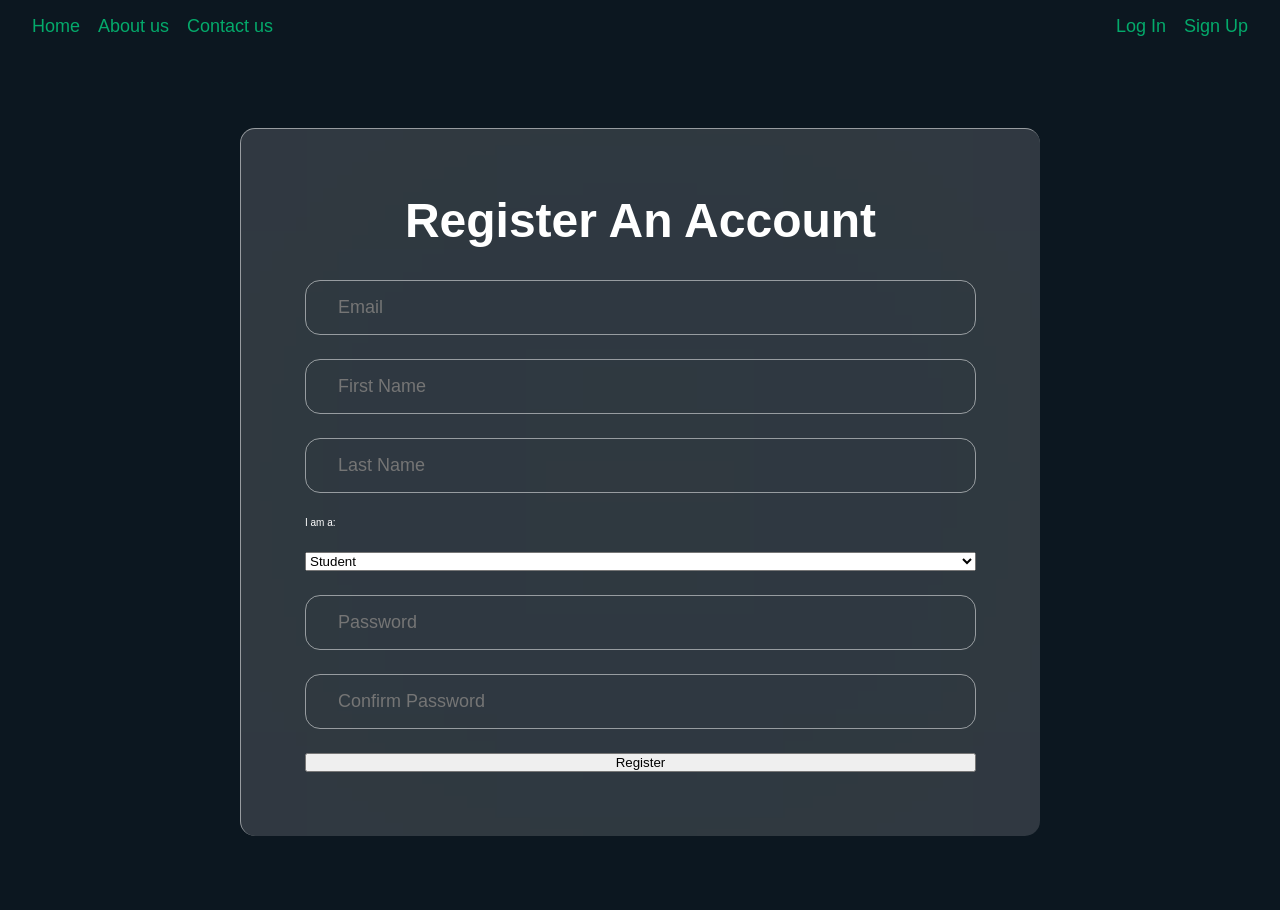
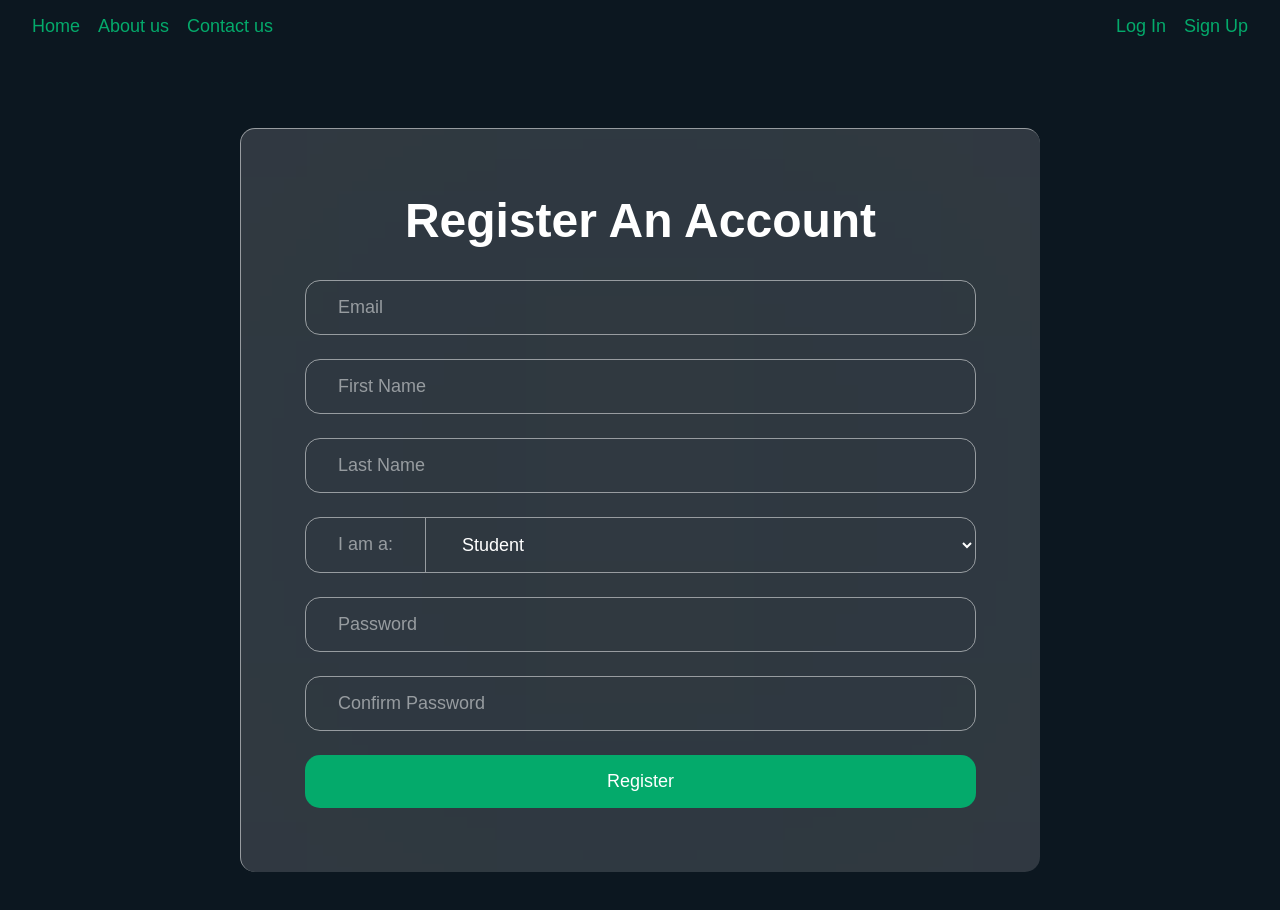
Before and after one commit to SookX/FreshEd, a React (Vite) app in the folder frontend/: page /register in a window 1280 px wide. Shown: the top 910 px of the page. Built offline with nearby package versions, Linux system fonts and the light colour scheme; a web font is replaced by a local one.

Commit message:
Register Page

```diff
--- a/frontend/src/css/account.css
+++ b/frontend/src/css/account.css
@@ -36,7 +36,6 @@
 
 .form-account input {
     background-color: transparent;
-    border: none;
     border-radius: 15px;
     padding: 1.6rem 3.2rem;
     color: white;
@@ -47,6 +46,62 @@
     transition: 0.2s;
 }
 
-.account-container:hover input {
+.form-account input::placeholder,
+.form-account label {
+    color: rgba(255, 255, 255, 0.5);
+}
+
+.account-select {
+    display: flex;
+    /* box-sizing: content-box; */
+
+    background-color: transparent;
+    border-radius: 15px;
+    color: white;
+    font-size: 1.8rem;
+    font-family: inherit;
+    border: solid 1px rgba(255, 255, 255, 0.5);
+
+    transition: 0.2s;
+}
+
+.account-select label {
+    /* background-color: var(--green-tint-1); */
+    padding: 1.6rem 3.2rem;
+
+    /* border-radius: 15px; */
+
+    border-right: solid 1px rgba(255, 255, 255, 0.5);
+
+    /* width: 20%; */
+
+    transition: 0.2s;
+}
+
+.account-container:hover .account-select label {
+    border-right: solid 1px var(--green);
+}
+
+.account-select select {
+    padding: 1.6rem 3.2rem;
+}
+
+.form-account select {
+    cursor: pointer;
+    background-color: transparent;
+    border: none;
+    color: white;
+    font-size: 1.8rem;
+    font-family: inherit;
+
+    flex-grow: 1;
+}
+
+.form-account option {
+    color: var(--bg);
+}
+
+.account-container:hover input,
+.account-container:hover .account-select {
     border: solid 1px var(--green);
 }
--- a/frontend/src/screens/Register.jsx
+++ b/frontend/src/screens/Register.jsx
@@ -69,12 +69,14 @@ const Register = () => {
                         onChange={(e) => setLastName(e.target.value)}
                     />
 
-                    <label htmlFor="role">I am a:</label>
+                    <div className="account-select">
+                        <label htmlFor="role">I am a:</label>
 
-                    <select value={role} onChange={(e) => setRole(e.target.value)} id="role">
-                        <option value={0}>Student</option>
-                        <option value={1}>Teacher</option>
-                    </select>
+                        <select value={role} onChange={(e) => setRole(e.target.value)} id="role">
+                            <option value={0}>Student</option>
+                            <option value={1}>Teacher</option>
+                        </select>
+                    </div>
 
                     <input
                         type="password"
@@ -90,7 +92,7 @@ const Register = () => {
                         onChange={(e) => setConfirmPassword(e.target.value)}
                     />
 
-                    <button type="submit">Register</button>
+                    <button type="submit" className="btn">Register</button>
                 </form>
             </Glass>
         </section>
```
